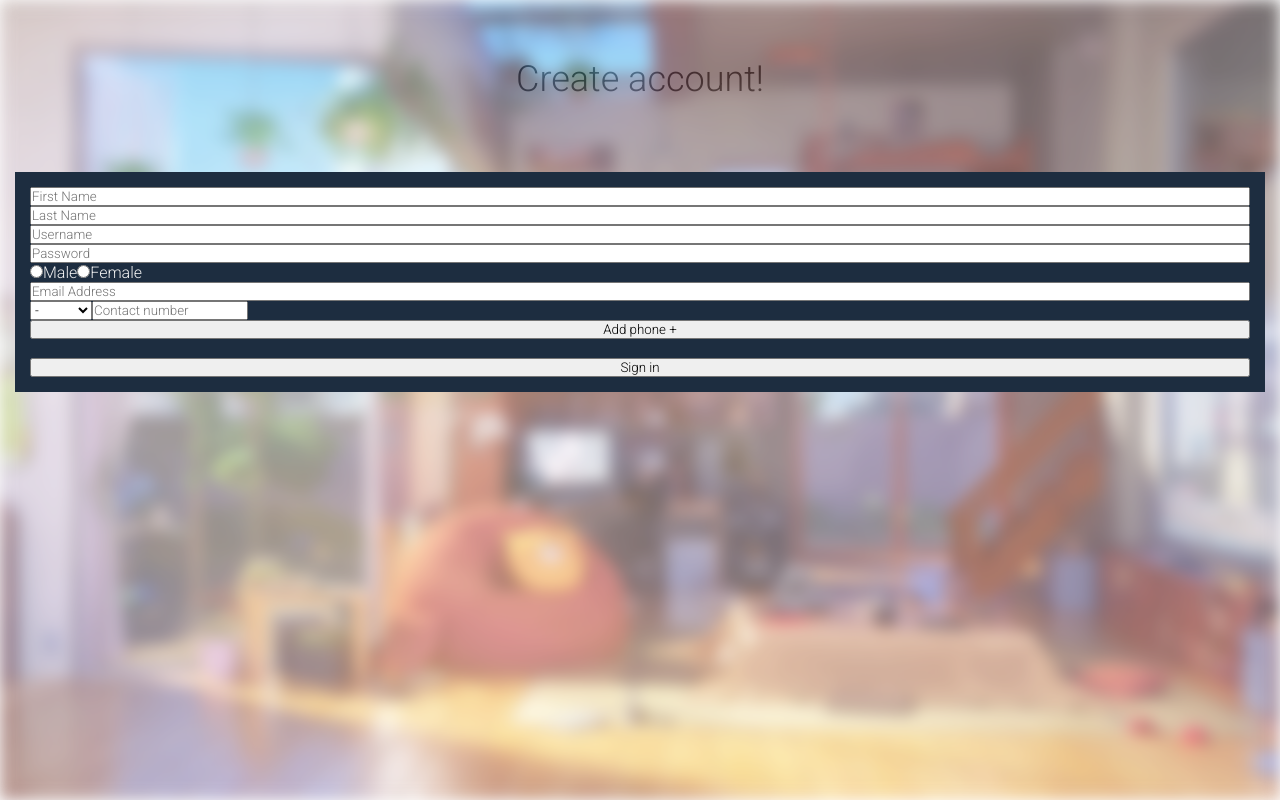
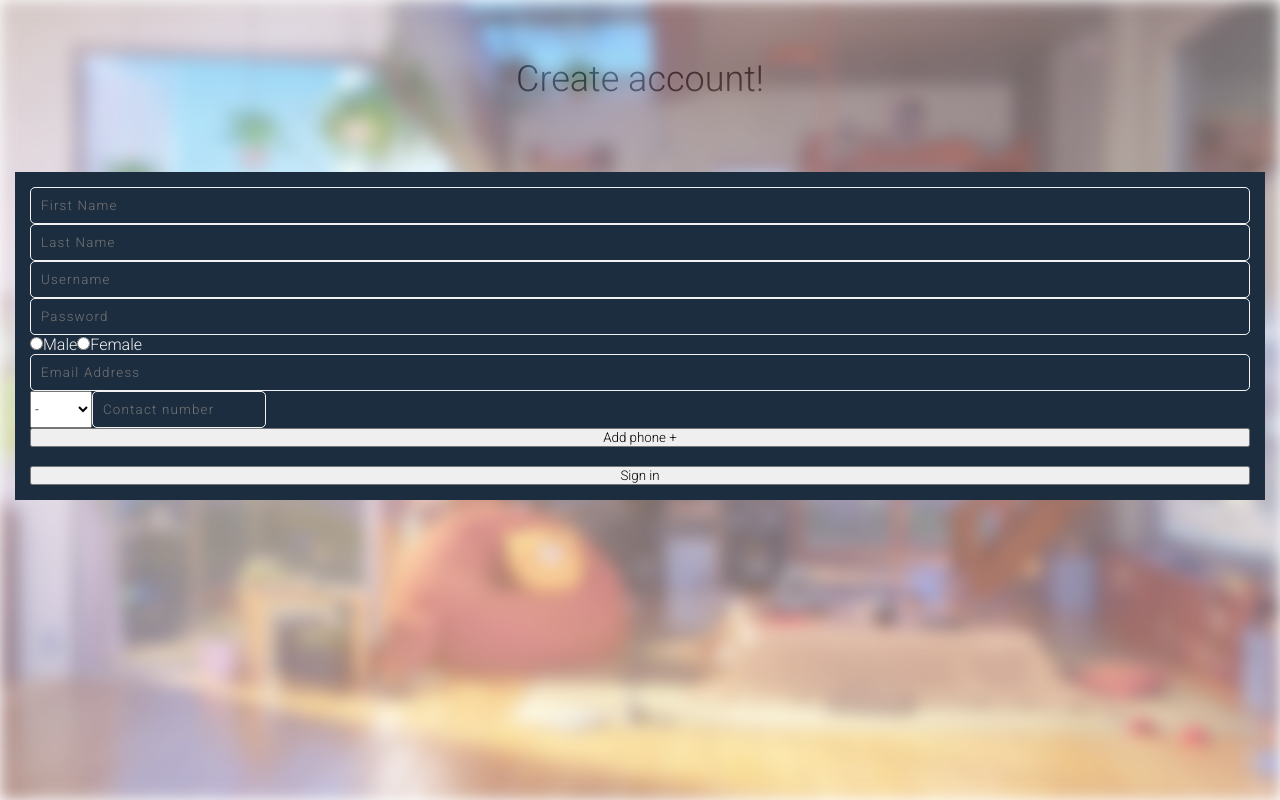
Before and after one commit to AbdielP/vue-jsonwebtoken, a Vue app: page /auth/signin in a window 1280 px wide. Built offline with nearby package versions, Linux system fonts and the light colour scheme.

Commit message:
baseInput styles

```diff
--- a/src/components/BaseInput.vue
+++ b/src/components/BaseInput.vue
@@ -1,24 +1,41 @@
 <template>
   <!-- <label>{{label}}</label> -->
-  <input :type="type" :placeholder="label" :value="modelValue" @input="$emit('update:modelValue', $event.target.value)" />
+  <input
+    class="input__style"
+    :type="type"
+    :placeholder="label"
+    :value="modelValue"
+    @input="$emit('update:modelValue', $event.target.value)"
+  />
 </template>
 
 <script>
 export default {
-    name: 'BaseInput',
+  name: "BaseInput",
   props: {
     type: {
       type: String,
-            default: 'Text'
+      default: "Text",
     },
     label: {
       type: String,
-            dafault: ''
+      dafault: "",
     },
     modelValue: {
       type: [String, Number],
-            default: ''
+      default: "",
+    },
+  },
+};
+</script>
+
+<style lang="scss" scoped>
+.input__style {
+  border: 1px solid var(--color-white);
+  color: var(--color-white);
+  letter-spacing: 1.2px;
+  padding: 10px;
+  border-radius: 5px;
+  background: none;
 }
-    }
-}
-</script>
+</style>
--- a/src/views/Login.vue
+++ b/src/views/Login.vue
@@ -14,21 +14,10 @@
           <h2 class="h2">INSERT YOUR USER AND PASSWORD</h2>
           <form class="form display-flex" @submit.prevent="login">
             <label class="label"></label> <!-- Username is required -->
-            <input
-              class="input input__text"
-              v-model="username"
-              placeholder="Username"
-              type="text"
-            />
+            <BaseInput v-model="username" label="Username"/>
             <label class="label"></label> <!-- Password is required -->
-            <input
-              class="input input__text"
-              v-model="password"
-              placeholder="Password"
-              type="password"
-              autocomplete="on"
-            />
-            <button class="input btn__login" type="submit">LOGIN</button>
+            <BaseInput type="password" v-model="password" label="Password" autocomplete="on" />
+            <button class="btn__login" type="submit">LOGIN</button>
           </form>
           <p class="paragraph">Doesn't have an account yet?</p>
           <router-link class="link" to="/auth/signin"
@@ -48,11 +37,13 @@
 
 <script>
 import Background from '@/components/Background.vue';
+import BaseInput from '@/components/BaseInput.vue';
 import { mapMutations } from "vuex";
 export default {
   name: "Login",
   components: {
-    Background
+    Background,
+    BaseInput
   },
   data() {
     return {
@@ -140,30 +131,20 @@ export default {
   height: 14px;
 }
 
-.input {
-  padding: 15px 10px;
-  border-radius: 5px;
-  color: var(--color-white);
-}
-
-.input__text,
 .btn__login,
 .paragraph,
 .h1 {
   letter-spacing: 1.2px;
 }
 
-.input__text {
-  border: 1px solid var(--color-white);
-  background: none;
-  padding: 10px;
-}
-
-.input__text--error {
+.input-text--error {
   border: 1px solid var(--color-red);
 }
 
 .btn__login {
+  padding: 15px 10px;
+  border-radius: 5px;
+  color: var(--color-white);
   background: var(--color-blue);
   font-weight: 900;
   cursor: pointer;
```
Lines whose indentation alone changed are shown as unchanged.
